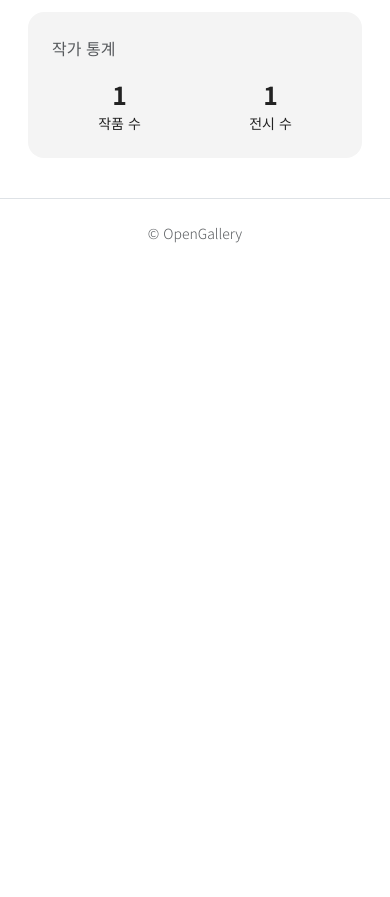
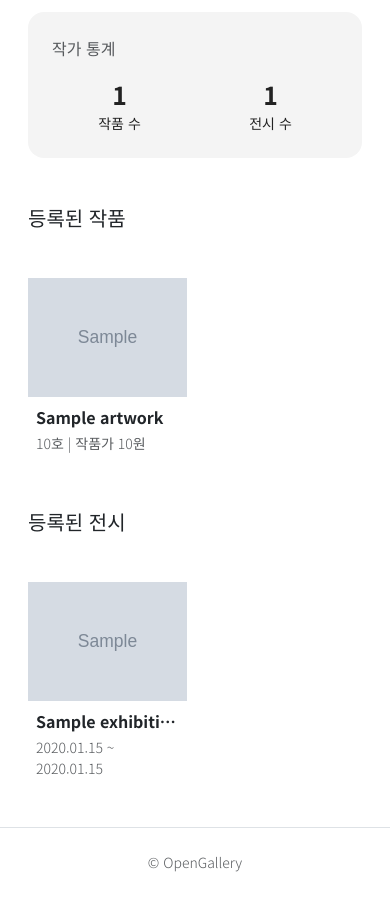
Before and after one commit to gns0304/opengallery, a Django app: page /artist/dashboard/ in a window 390 px wide. Shown: the part 445-1342 px from the top of the page. Before the commit the page ends 688 px from the top, so only its background shows below. Run offline with Django 5.2, Linux system fonts and the light colour scheme; a user stored in the database is signed in; tables that the repository leaves empty hold one stand-in row (values such as "Sample post"); grey boxes marked "Sample" are stand-in pictures.

Commit message:
feat: add artwork and exhibition listings to artist dashboard
- `artworks`: 작가의 전체 작품 목록
- `exhibitions`: 작가의 전체 전시 목록
- 작품 정보: 제목, 호수, 가격 (천 단위 콤마 처리)
- 전시 정보: 제목, 시작일~종료일 형식
- 모바일: 2열, 태블릿: 3열, 데스크톱: 4열 구성

```diff
--- a/artist/views.py
+++ b/artist/views.py
@@ -129,5 +129,7 @@
             "profile_phone": getattr(profile, "phone", ""),
             "artworks_count": Artwork.objects.filter(artist=profile).count(),
             "exhibitions_count": Exhibition.objects.filter(artist=profile).count(),
+            "artworks": Artwork.objects.filter(artist=profile).order_by("-id"),
+            "exhibitions": Exhibition.objects.filter(artist=profile).order_by("-start_date", "-id"),
         })
         return context
--- a/templates/artist/dashboard.html
+++ b/templates/artist/dashboard.html
@@ -9,7 +9,6 @@
 
 {% block main %}
     <div class="row g-3 align-items-stretch">
-
         <div class="col-12 col-lg-5">
             <div class="p-4 rounded-4 h-100" style="background:#1f1f1f; color:#fff;">
                 <div class="d-flex flex-column gap-2">
@@ -42,6 +41,83 @@
                 </div>
             </div>
         </div>
+    </div>
 
+
+<h2 class="h5 mt-5 my-5">등록된 작품</h2>
+  {% if artworks %}
+    <div class="row g-3">
+      {% for art in artworks %}
+        <div class="col-6 col-md-4 col-lg-3">
+          <div class="card h-100 border-0">
+            <div class="ratio ratio-4x3 overflow-hidden">
+              {% if art.image %}
+                <img src="{{ art.image.url }}" class="w-100 h-100 object-cover" alt="{{ art.title }}">
+              {% else %}
+                <div class="w-100 h-100 d-flex align-items-center justify-content-center bg-light">
+                  <span class="text-muted small">이미지 없음</span>
                 </div>
+              {% endif %}
+            </div>
+            <div class="card-body p-2">
+              <div class="fw-semibold text-truncate" title="{{ art.title }}">{{ art.title }}</div>
+              <div class="text-muted small mt-1">
+                  <span>{{ art.size }}호</span> |
+                  <span>작품가 <span class="price-commas" data-price="{{ art.price }}">{{ art.price }}</span>원</span>
+              </div>
+            </div>
+          </div>
+        </div>
+      {% endfor %}
+    </div>
+  {% else %}
+    <div class="text-muted">등록된 작품이 없습니다. 상단 통계의 ‘작품 수’를 눌러 작품을 등록해 보세요. <a href="{% url 'artist:artwork_apply' %}">작품을 등록</a>해보세요.</div></div>
+  {% endif %}
+
+
+  <h2 class="h5 mt-5 my-5">등록된 전시</h2>
+  {% if exhibitions %}
+    <div class="row g-3">
+      {% for ex in exhibitions %}
+        <div class="col-6 col-md-4 col-lg-3">
+          <div class="card h-100 border-0">
+            <div class="ratio ratio-4x3 overflow-hidden">
+              {% if ex.image %}
+                <img src="{{ ex.image.url }}" class="w-100 h-100 object-cover" alt="{{ ex.title }}">
+              {% else %}
+                <div class="w-100 h-100 d-flex align-items-center justify-content-center bg-light">
+                  <span class="text-muted small">이미지 없음</span>
+                </div>
+              {% endif %}
+            </div>
+            <div class="card-body p-2">
+              <div class="fw-semibold text-truncate" title="{{ ex.title }}">{{ ex.title }}</div>
+              <div class="text-muted small mt-1">
+                {{ ex.start_date|date:"Y.m.d" }} ~ {{ ex.end_date|date:"Y.m.d" }}
+              </div>
+            </div>
+          </div>
+        </div>
+      {% endfor %}
+    </div>
+  {% else %}
+  <div class="text-muted">등록된 전시가 없습니다. <a href="{% url 'artist:exhibition_apply' %}">전시를 등록</a>해보세요.</div>
+  {% endif %}
+
+
+
+<style>
+  .object-cover { object-fit: cover; object-position: center; }
+</style>
+
+<script>
+  (function () {
+    document.querySelectorAll('.price-commas').forEach(el => {
+      const raw = el.getAttribute('data-price') || el.textContent;
+      const n = parseInt(String(raw).replace(/[^\d]/g, ''), 10);
+      el.textContent = Number.isFinite(n) ? n.toLocaleString('ko-KR') : raw;
+    });
+  })();
+</script>
+
 {% endblock %}
```
Lines whose indentation alone changed are shown as unchanged.
